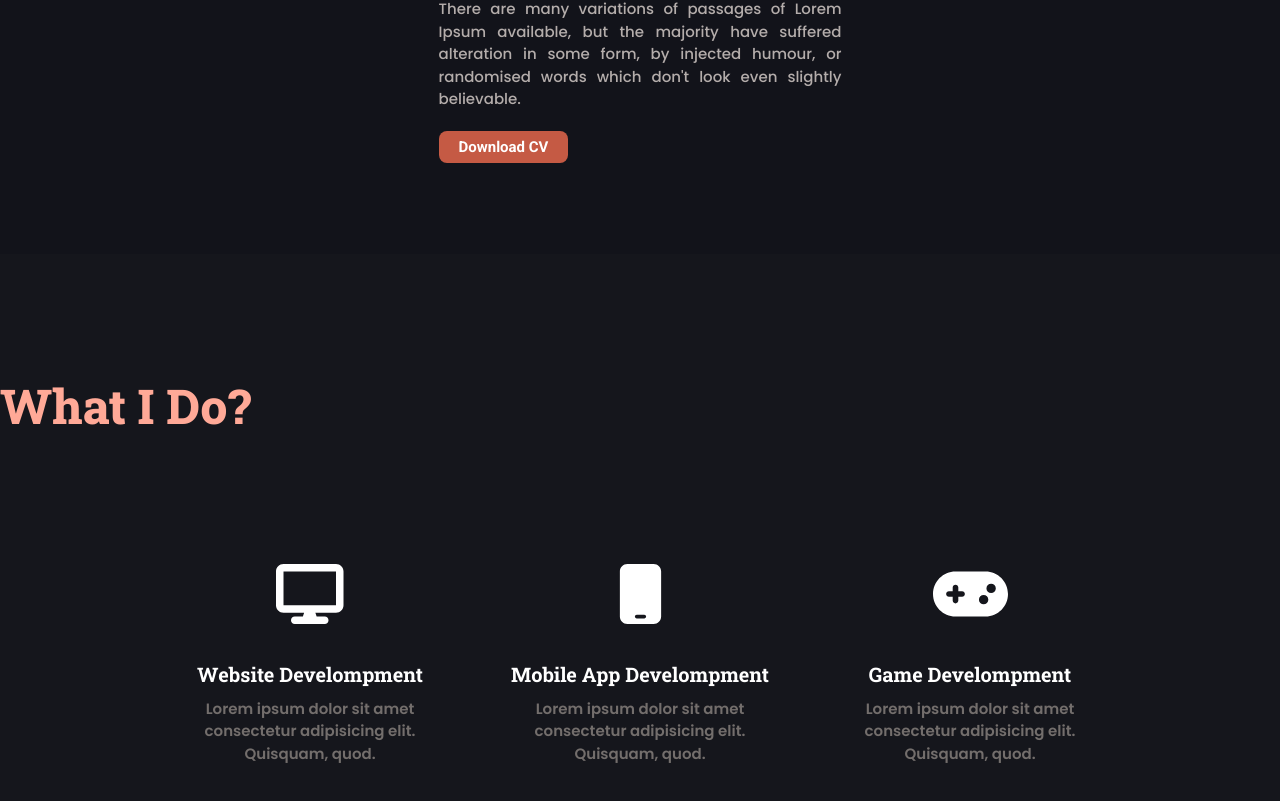
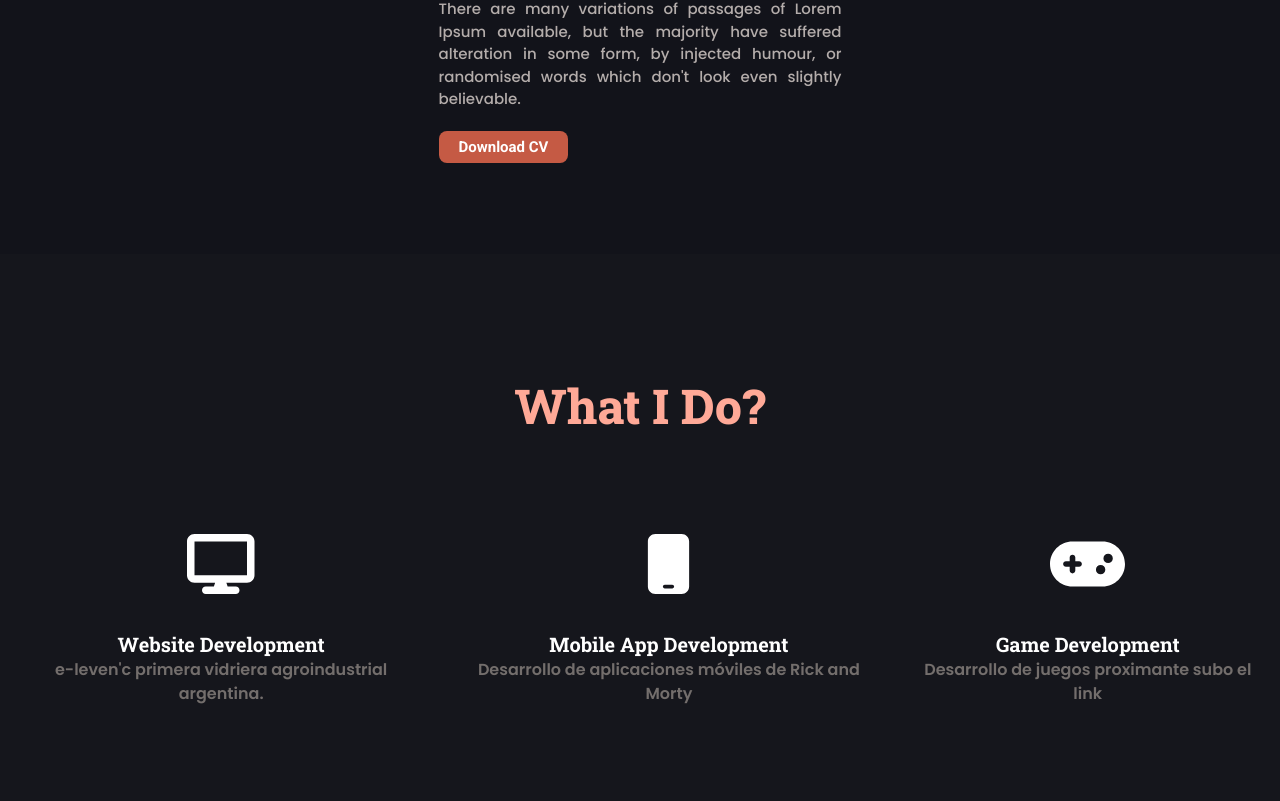
Before and after one commit to CanarioEchazu/DarioPortfolio, a React (Vite) app: page / in a window 1280 px wide. Shown: the part 823-1624 px from the top of the page. Built offline with nearby package versions, Linux system fonts and the light colour scheme.

Commit message:
twelveth commit

```diff
--- a/src/components/hero.jsx
+++ b/src/components/hero.jsx
@@ -2,10 +2,6 @@ import Person from "../assets/person.png";
 
 const Hero = () => {
   const socialMedia = [
-    {
-      initial: "FB",
-      link: "https://web.facebook.com/dario.echazu.7",
-    },
     {
       initial: "LI",
       link: "https://www.linkedin.com/in/dario-echazu-508466232/",
@@ -13,6 +9,14 @@ const Hero = () => {
     {
       initial: "IG",
       link: "https://www.instagram.com/dario.echazu/",
+    },
+    {
+      initial: "GH",
+      link: "https://github.com/CanarioEchazu"
+    },
+    {
+      initial: "FB",
+      link: "https://web.facebook.com/dario.echazu.7",
     },
   ];
 
--- a/src/components/services.jsx
+++ b/src/components/services.jsx
@@ -1,50 +1,60 @@
+import React from "react";
 import { faDisplay, faGamepad, faMobile } from "@fortawesome/free-solid-svg-icons";
 import { FontAwesomeIcon } from "@fortawesome/react-fontawesome";
 
 const Services = () => {
-  const serviceList =[
+  const serviceList = [
     {
-      name: 'Website Develompment',
-      description: 'Lorem ipsum dolor sit amet consectetur adipisicing elit. Quisquam, quod.',
+      name: "Website Development",
+      description: " e-leven'c primera vidriera agroindustrial argentina.",
       icon: faDisplay,
-    },    {
-      name: 'Mobile App Develompment',
-      description: 'Lorem ipsum dolor sit amet consectetur adipisicing elit. Quisquam, quod.',
+      link: "https://e-levenc.com/",
+    },
+    {
+      name: "Mobile App Development",
+      description: "Desarrollo de aplicaciones móviles de Rick and Morty",
       icon: faMobile,
-    },    {
-      name: 'Game Develompment',
-      description: 'Lorem ipsum dolor sit amet consectetur adipisicing elit. Quisquam, quod.',
+      link: "https://canarioechazu.github.io/Rick-And-Morthy/",
+    },
+    {
+      name: "Game Development",
+      description: "Desarrollo de juegos proximante subo el link",
       icon: faGamepad,
+      link: "https://google.com",
     },
-  ]
+  ];
+
   return (
-        <div className="overflow-x-hidden bg-darker pt-20 pb-14 md:pt-32 md:pb-44"
-        id="services"
-        >
-          <div className="mb'10 text'center font-roboto-slab text-2xl font-extrabold text-accent-lighter md:text-4xl lg:mb-[70px] lg:text-5xl">
+    <div className="overflow-x-hidden bg-darker pt-20 pb-14 md:pt-32 md:pb-44" id="services">
+      <div className="mb-10 text-center font-roboto-slab text-2xl font-extrabold text-accent-lighter md:text-4xl lg:mb-70px lg:text-5xl">
         <span>What I Do?</span>
       </div>
       <div className="flex flex-col items-center justify-center px-14 text-center md:px-0 lg:flex-row xl:gap-x-10">
-            {serviceList.map((service,i)=> (
-              <div key={i} className='group relative'>
-                <div className="relative z-10 rounded-md py-8 px-6 transition-all md:w-[280px] md:py-16 md:group-hover:bg-dark lg:w-[330px]">
+        {serviceList.map((service, i) => (
+          <a
+            key={i}
+            href={service.link}
+            target="_blank"
+            rel="noopener noreferrer"
+            className="group relative"
+          >
+            <div className="relative z-10 rounded-md py-8 px-6 transition-all md:w-280px md:py-16 md:group-hover:bg-dark lg:w-330px">
               <div>
                 <div className="mb-6 text-white md:mb-9">
-                      <FontAwesomeIcon icon={service.icon} className='text-6xl'
-                      />
+                  <FontAwesomeIcon icon={service.icon} className="text-6xl" />
                 </div>
-                        <div className="mb-[10px] font-roboto-slab text-[15px] font-bold text-white md:text-lg lg:text-xl">
+                <div className="mb-10px font-roboto-slab text-15px font-bold text-white md:text-lg lg:text-xl">
                   <span>{service.name}</span>
                 </div>
-                          <div className="font-poppins text-[13px] font-semibold text-secondary lg:text-[15px]">
+                <div className="font-poppins text-13px font-semibold text-secondary lg:text-15px">
                   <span>{service.description}</span>
-
                 </div>
               </div>
             </div>
-                <div className="absolute top-0 left-0 z-0 hidden h-full w-full rounded-lg bg-accent/0 transition-all group-hover:left-[12px] group-hover:bg-accent/100 md:block" />
-              </div>
+            <div className="absolute top-0 left-0 z-0 hidden h-full w-full rounded-lg bg-accent/0 transition-all group-hover:left-12px group-hover:bg-accent/100 md:block" />
+          </a>
         ))}
+
       </div>
     </div>
   );
```
Lines whose indentation alone changed are shown as unchanged.
